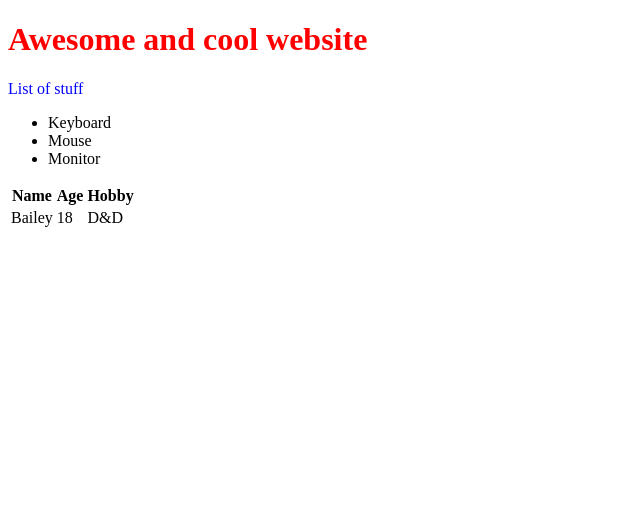
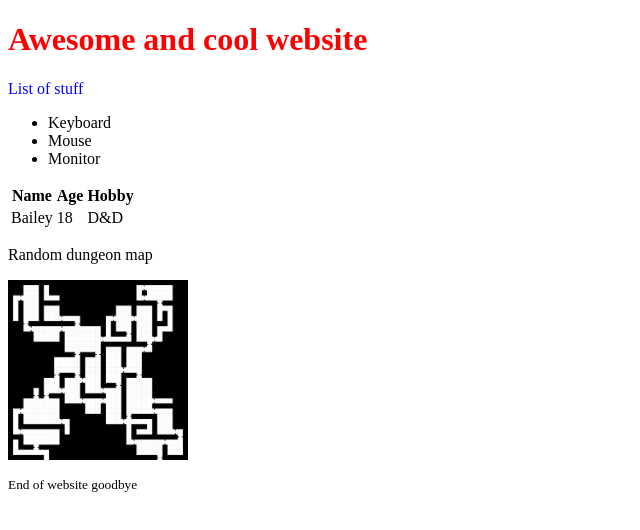
Before and after one commit to bailey-long/WEB503_LabOne, a website: page src/index.html in a window 1280 px wide. Shown: the whole page, without its empty margins (0-640 px from the left). Drawn offline with Linux system fonts and the light colour scheme.

Commit message:
added <small> and <img>

```diff
--- a/src/index.html
+++ b/src/index.html
@@ -38,7 +38,10 @@
         </table>
         <!--End of table-->
         </div>
+        <p>Random dungeon map</p>
+        <img width="180px" height="180px" src="/public/The Prison of Madaru the Vile 04 (player).png" alt="Dungeon map">
         <br  />
+        <small><p>End of website goodbye</p></small>
         <script src="index.js" async defer></script>
     </body>
 </html>
```
Also changed, not shown: public/The Prison of Madaru the Vile 04 (player).png (added).
